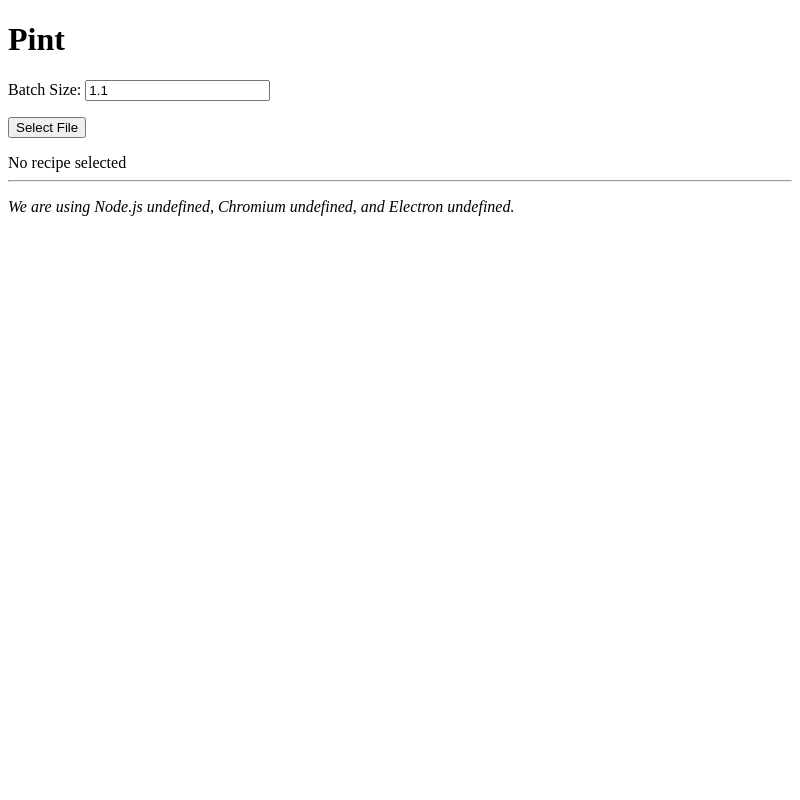
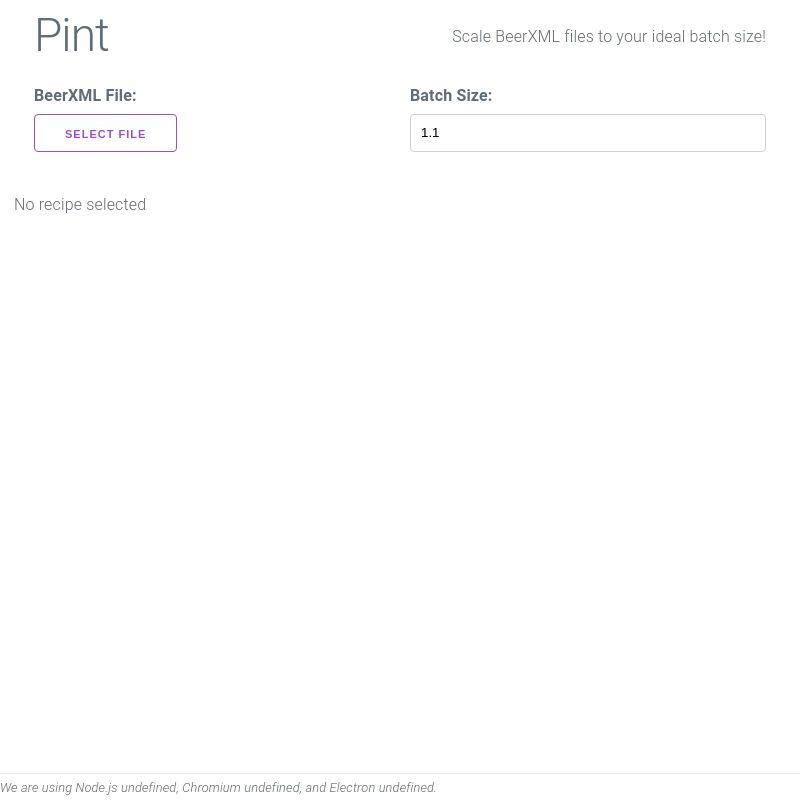
Before and after one commit to bencentra/pint-ui, an Electron app: page index.html in a window 800 px wide. Drawn offline with nearby package versions, Linux system fonts and the light colour scheme; no server answers.

Commit message:
working on it

```diff
--- a/index.html
+++ b/index.html
@@ -5,24 +5,61 @@
   <meta name="viewport" content="width=device-width, initial-scale=1.0">
   <meta http-equiv="X-UA-Compatible" content="ie=edge">
   <title>Pint</title>
+  <link href="./node_modules/milligram/dist/milligram.min.css" rel="stylesheet" type="text/css"/>
+  <style>
+    body {
+      padding-right: 6px;
+      padding-left: 6px;
+      padding-bottom: 40px;
+    }
+    .debug-info {
+      font-size: .8em;
+      font-style: italic;
+    }
+    .align-right {
+      text-align: right;
+    }
+    .fixed-bottom {
+      border-top: 1px solid #eee;
+      position: fixed;
+      left: 0;
+      bottom: 0;
+      width: 100%;
+      background: white;
+    }
+  </style>
 </head>
 <body>
   <!-- All of the Node.js APIs are available in this renderer process. -->
-  <h1>Pint</h1>
-  <p>
-    <label for="pint-batch-size">Batch Size:</label>
-    <input type="number" id="pint-batch-size" value="1.1"/>
-  </p>
-  <p>
-    <button id="pint-file-select">Select File</button>
+  <div class="container">
+    <div class="row">
+      <div class="column">
+        <h1>Pint</h1>
+      </div>
+      <div class="column">
+        <p class="align-right" style="margin-top: 1em">Scale BeerXML files to your ideal batch size!</p>
+      </div>
+    </div>
+  </div>
+  <div class="container">
+    <div class="row">
+      <div class="column">
+        <label for="pint-file-select">BeerXML File:</label>
+        <button class="button-outline" id="pint-file-select">Select File</button>
+      </div>
+      <div class="column">
+        <label for="pint-batch-size">Batch Size:</label>
+        <input type="number" id="pint-batch-size" value="1.1"/>
+      </div>
+    </div>
+  </div>
   </p>
   <div id="pint-recipe-target">No recipe selected</div>
-  <hr>
-  <p><em>We are using Node.js <script>document.write(process.versions.node)</script>,
-  Chromium <script>document.write(process.versions.chrome)</script>,
-  and Electron <script>document.write(process.versions.electron)</script>.</em></p>
-
-  <script src="./src/vendor/zepto.min.js"></script>
+  <div class="fixed-bottom">
+    <span class="debug-info">We are using Node.js <script>document.write(process.versions.node)</script>,
+    Chromium <script>document.write(process.versions.chrome)</script>,
+    and Electron <script>document.write(process.versions.electron)</script>.</span>
+  </div>
   <script>
     // You can also require other files to run in this process
     require('./src/renderer-process/select-file');
--- a/main.js
+++ b/main.js
@@ -11,13 +11,13 @@
     height: 600,
     title: 'Pint'
   });
-  mainWindow.maximize();
 
   // Load the index.html of the app
   mainWindow.loadFile('index.html')
 
   // Open the DevTools
-  mainWindow.webContents.openDevTools()
+  // mainWindow.maximize();
+  // mainWindow.webContents.openDevTools()
 
   // Emitted when the window is closed.
   mainWindow.on('closed', function () {
--- a/package.json
+++ b/package.json
@@ -27,7 +27,9 @@
   "dependencies": {
     "@bencentra/pint": "^1.0.0",
     "debug": "^4.0.1",
-    "mustache": "^3.0.0"
+    "milligram": "^1.3.0",
+    "mustache": "^3.0.0",
+    "purecss": "^1.0.0"
   },
   "devDependencies": {
     "electron": "^3.0.2",
--- a/src/renderer-process/select-file.js
+++ b/src/renderer-process/select-file.js
@@ -60,10 +60,10 @@
 
 // Mustache template functions, context will be bound correctly
 function fermentable() {
-  return `<tr><td>${this.name}</td><td>${this.amount}${this.unit}</td></tr>`;
+  return `<tr><td>${this.name}</td><td>${this.amount} ${this.unit}</td></tr>`;
 }
 function hopOrMisc() {
-  return `<tr><td>${this.name}</td><td>${this.amount}${this.unit}</td><td>${this.time}</td></tr>`;
+  return `<tr><td>${this.name}</td><td>${this.amount} ${this.unit}</td><td>${this.time}</td></tr>`;
 }
 function yeast() {
   return `<p>${this.name} (${this.brand})</p>`;
```
Also changed, not shown: 1 other file.
